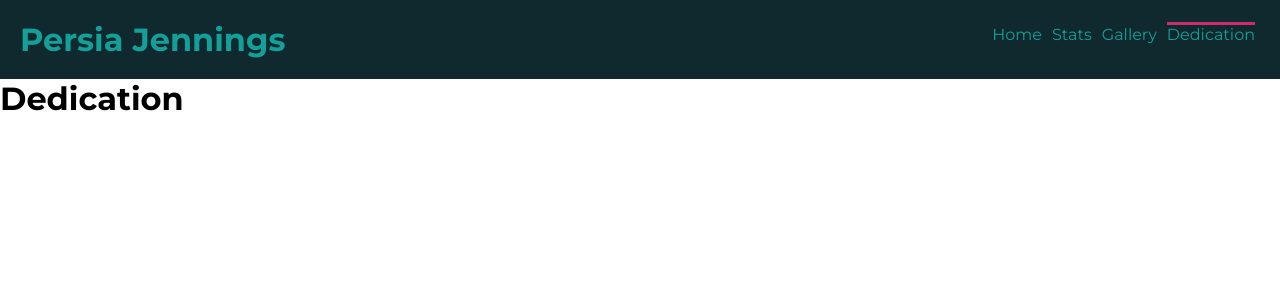
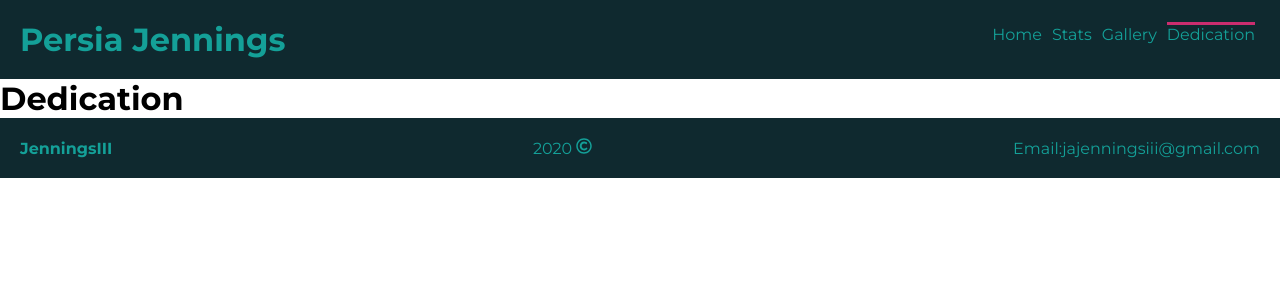
Before and after one commit to josephjennings3/persiajennings, a React (Create React App) app: page /pages/dedication in a window 1280 px wide. Shown: the top 300 px of the page. Built offline with nearby package versions, Linux system fonts and the light colour scheme.

Commit message:
created footer, added text to footer

```diff
--- a/src/App.js
+++ b/src/App.js
@@ -1,6 +1,7 @@
 import React, { Component } from 'react';
 import './App.css';
 import Header from './components/header';
+import Footer from './components/footer';
 import { Switch, Route } from 'react-router-dom';
 import Home from './pages/home.js';
 import Stats from './pages/stats.js';
@@ -20,6 +21,7 @@ function App() {
           <Route exact path= '/pages/gallery'  component={Gallery} />
           <Route exact path= '/pages/dedication'  component={Dedication} />
         </Switch>
+        <Footer />
       </div>
     </div>
   );
--- /dev/null
+++ b/src/components/footer.js
@@ -0,0 +1,26 @@
+import React, { Component } from 'react';
+import '../css/footer.css';
+import { FaRegCopyright } from 'react-icons/fa';
+
+
+class Footer extends Component {
+    render() {
+        return (
+            <div className="footer">
+                <div className="company">
+                    <h4>
+                        JenningsIII
+                    </h4>
+                </div>
+                <div className="year">
+                    2020 <FaRegCopyright />
+                </div>
+                <div className="contact">
+                    Email:jajenningsiii@gmail.com
+                </div>
+            </div>
+        )
+    }
+}
+
+export default Footer;
--- /dev/null
+++ b/src/css/footer.css
@@ -0,0 +1,24 @@
+.footer {
+    display: flex;
+    flex-direction: row;
+    justify-content: space-between;
+    padding: 20px 20px;
+    background-color: #0f292f;
+    color: #14a098;
+    align-items: center;
+}
+
+.header_list ul {
+    display: flex;
+    flex-direction: row;
+}
+
+li {
+    list-style-type: none;
+    padding: 5px 5px;
+}
+
+.link_style {
+    text-decoration: none;
+    color: #14a098;
+}
```
